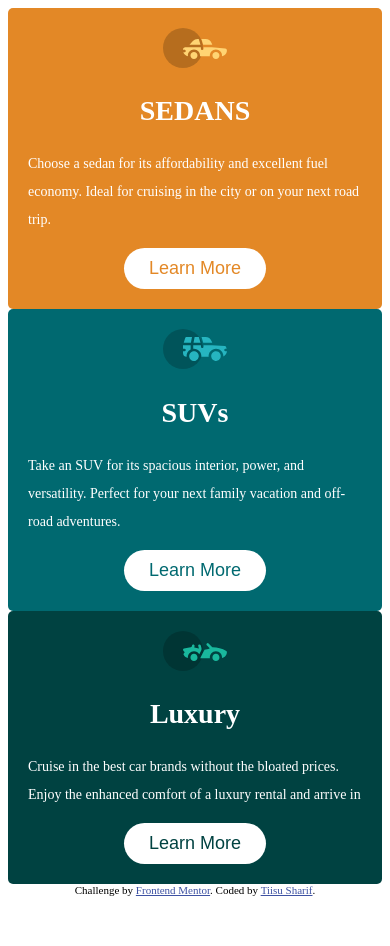
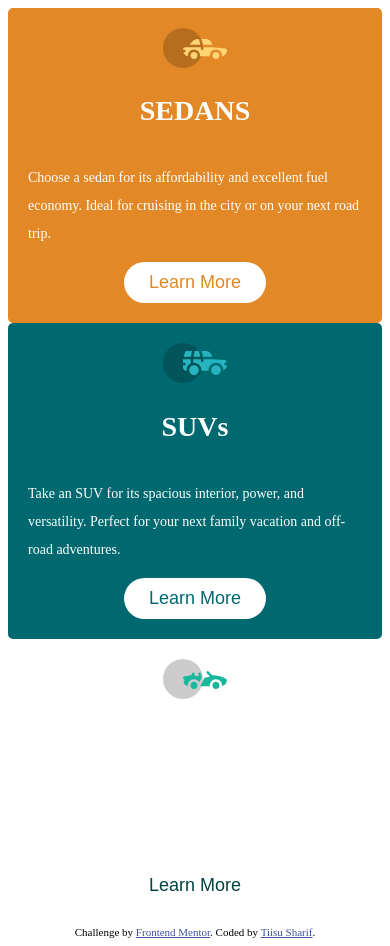
Before and after one commit to Tiisusharif/Tech-Venture-Assignments, a plain HTML site: page 3-column-preview-card-component-main/index.html in a window 390 px wide. Before the commit the page ends 904 px from the top, so only its background shows below. Drawn offline with Linux system fonts and the light colour scheme.

Commit message:
Update main.css

```diff
--- a/3-column-preview-card-component-main/main.css
+++ b/3-column-preview-card-component-main/main.css
@@ -6,7 +6,7 @@
     display: grid;
     grid-template-columns: repeat(3, 1fr);
     justify-content: center;
-    align-items: center;
+    align-items: strech;
     margin: 20%;
 }
 
@@ -48,7 +48,8 @@ button {
 }
 
 .card3 {
-    display: inline;
+    display: flex;
+    flex
     background-color: hsl(179, 100%, 13%);
     justify-items: center;
     align-items: flex-start;
@@ -83,9 +84,11 @@ P {
 .card1,
 .card2,
 .card3 {
+    display: flex;
+    flex-direction: column;
     padding: 20px;
     align-items: center;
-    justify-content: center;
+    justify-content: flex-start;
 }
 
 h1 {
```
